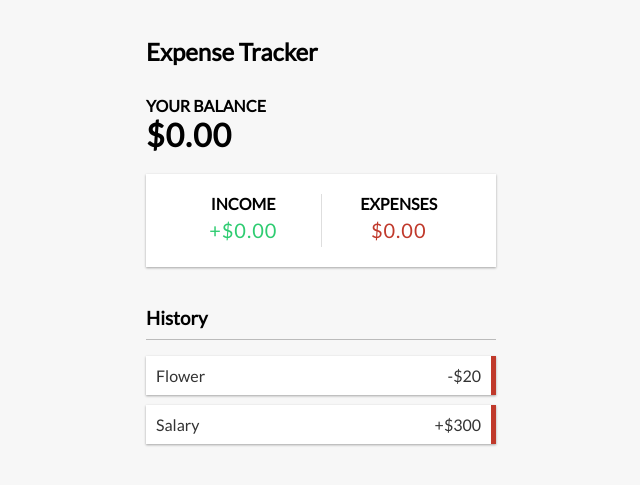
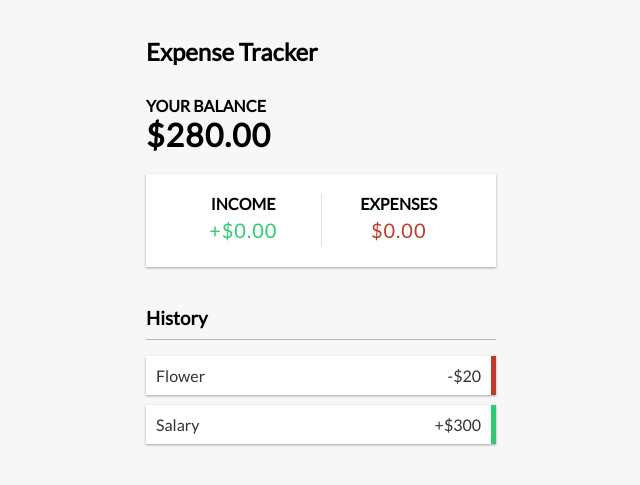
Before and after one commit to DiegoWeinmann/expense-tracker, a React (Create React App) app: page / in a window 1280 px wide. Shown: the top 485 px of the page, without its empty margins (319-959 px from the left). Built offline with nearby package versions, Linux system fonts and the light colour scheme.

Commit message:
feat: balance

```diff
--- a/src/components/Balance/Balance.tsx
+++ b/src/components/Balance/Balance.tsx
@@ -1,10 +1,17 @@
-import React from "react";
+import React, { useContext } from 'react';
+import { GlobalContext } from '../../context/GlobalState';
 
 export const Balance: React.FC = () => {
+  const { transactions } = useContext(GlobalContext);
+  const total = transactions
+    .reduce((acc, transaction) => acc + transaction.amount, 0)
+    .toFixed(2);
+  console.log(total);
+
   return (
     <>
       <h4>Your Balance</h4>
-      <h1 className="balance">$0.00</h1>
+      <h1 className="balance">${total}</h1>
     </>
   );
 };
--- a/src/components/Transaction/Transaction.tsx
+++ b/src/components/Transaction/Transaction.tsx
@@ -10,7 +10,7 @@ export const Transaction: React.FC<TransactionProps> = ({
 }) => {
   const sign = Number(amount) < 0 ? '-' : '+';
   return (
-    <li className="minus">
+    <li className={amount < 0 ? 'minus' : 'plus'}>
       {text}{' '}
       <span>
         {sign}${Math.abs(amount)}
```
